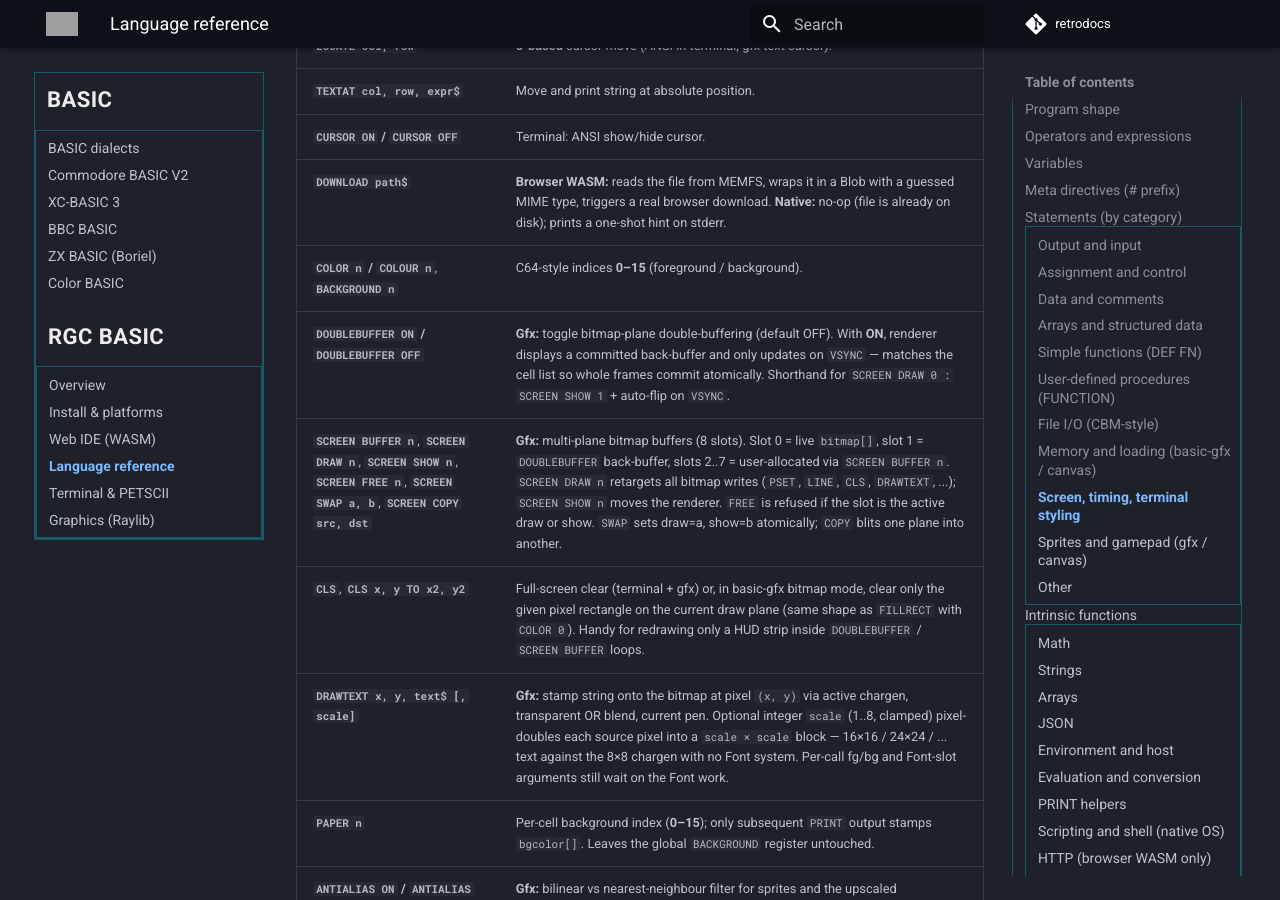
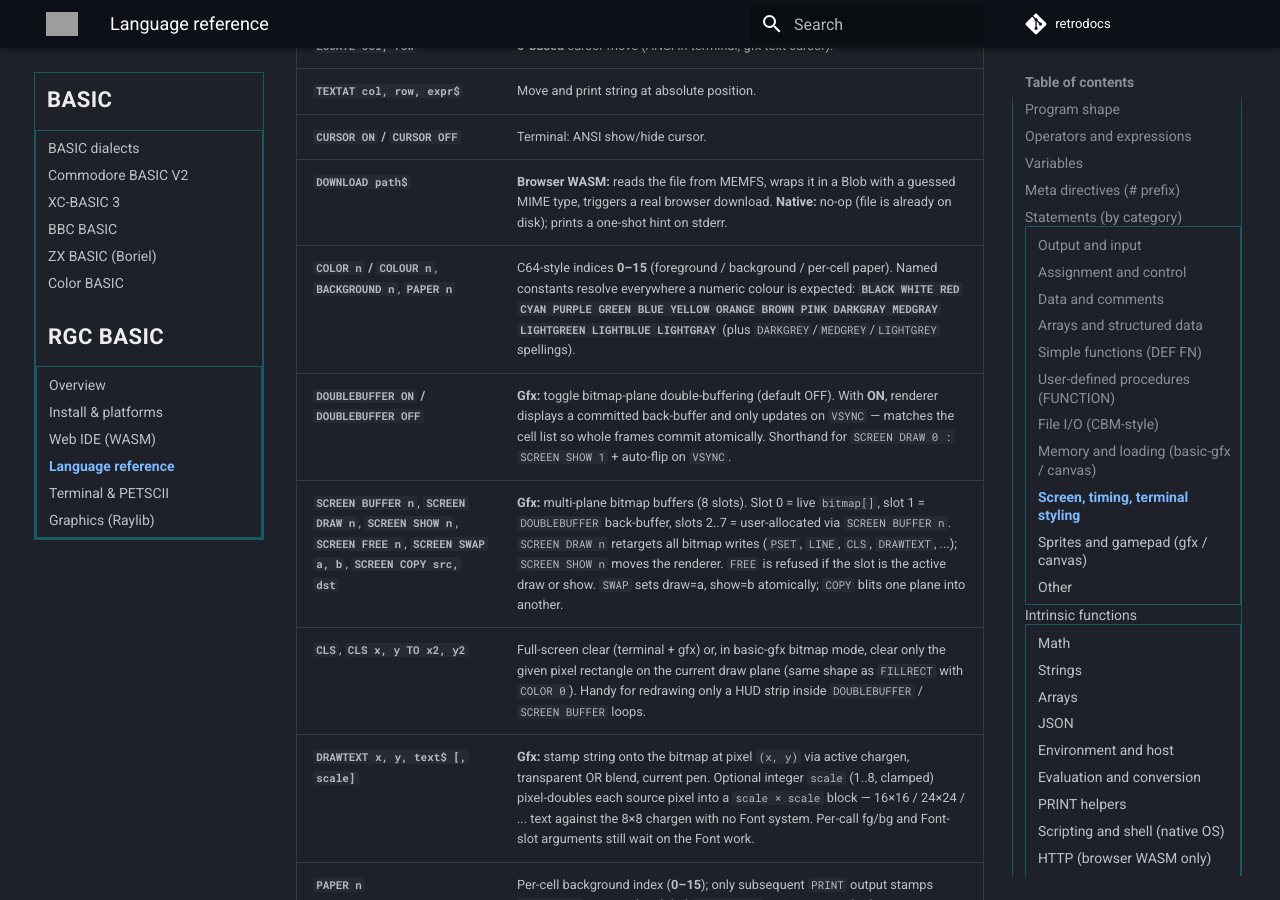
Before and after one commit to omiq/retrodocs, an MkDocs documentation site: the page built from docs/basic/rgc-basic/language.md, in a window 1280 px wide and 900 px high, scrolled down 5811 px. Built offline with MkDocs 1.6.1 and Material for MkDocs 9.7.7, drawn with Linux system fonts in a browser that asks for light colours; comment, search, counter and statistics services are not loaded; grey boxes are pictures that could not be loaded.

Commit message:
rgc-basic: document named colour constants for COLOR/BACKGROUND/PAPER
BLACK/WHITE/RED/CYAN/PURPLE/GREEN/BLUE/YELLOW/ORANGE/BROWN/PINK/
DARKGRAY/MEDGRAY/LIGHTGREEN/LIGHTBLUE/LIGHTGRAY (plus GREY spellings)
all resolve to 0..15 anywhere a numeric colour is expected. Already
worked in the interpreter via eval_expr's constant table; just
undocumented until now.

```diff
--- a/docs/basic/rgc-basic/language.md
+++ b/docs/basic/rgc-basic/language.md
@@ -150,7 +150,7 @@ Design notes and history: **[meta-directives-plan.md](https://github.com/omiq/rg
 | **`TEXTAT col, row, expr$`** | Move and print string at absolute position. |
 | **`CURSOR ON` / `CURSOR OFF`** | Terminal: ANSI show/hide cursor. |
 | **`DOWNLOAD path$`** | **Browser WASM:** reads the file from MEMFS, wraps it in a Blob with a guessed MIME type, triggers a real browser download. **Native:** no-op (file is already on disk); prints a one-shot hint on stderr. |
-| **`COLOR n` / `COLOUR n`**, **`BACKGROUND n`** | C64-style indices **0–15** (foreground / background). |
+| **`COLOR n` / `COLOUR n`**, **`BACKGROUND n`**, **`PAPER n`** | C64-style indices **0–15** (foreground / background / per-cell paper). Named constants resolve everywhere a numeric colour is expected: **`BLACK WHITE RED CYAN PURPLE GREEN BLUE YELLOW ORANGE BROWN PINK DARKGRAY MEDGRAY LIGHTGREEN LIGHTBLUE LIGHTGRAY`** (plus `DARKGREY`/`MEDGREY`/`LIGHTGREY` spellings). |
 | **`DOUBLEBUFFER ON` / `DOUBLEBUFFER OFF`** | **Gfx:** toggle bitmap-plane double-buffering (default OFF). With **ON**, renderer displays a committed back-buffer and only updates on `VSYNC` — matches the cell list so whole frames commit atomically. Shorthand for `SCREEN DRAW 0 : SCREEN SHOW 1` + auto-flip on `VSYNC`. |
 | **`SCREEN BUFFER n`**, **`SCREEN DRAW n`**, **`SCREEN SHOW n`**, **`SCREEN FREE n`**, **`SCREEN SWAP a, b`**, **`SCREEN COPY src, dst`** | **Gfx:** multi-plane bitmap buffers (8 slots). Slot 0 = live `bitmap[]`, slot 1 = `DOUBLEBUFFER` back-buffer, slots 2..7 = user-allocated via `SCREEN BUFFER n`. `SCREEN DRAW n` retargets all bitmap writes (`PSET`, `LINE`, `CLS`, `DRAWTEXT`, ...); `SCREEN SHOW n` moves the renderer. `FREE` is refused if the slot is the active draw or show. `SWAP` sets draw=a, show=b atomically; `COPY` blits one plane into another. |
 | **`CLS`**, **`CLS x, y TO x2, y2`** | Full-screen clear (terminal + gfx) or, in basic-gfx bitmap mode, clear only the given pixel rectangle on the current draw plane (same shape as `FILLRECT` with `COLOR 0`). Handy for redrawing only a HUD strip inside `DOUBLEBUFFER` / `SCREEN BUFFER` loops. |
```
